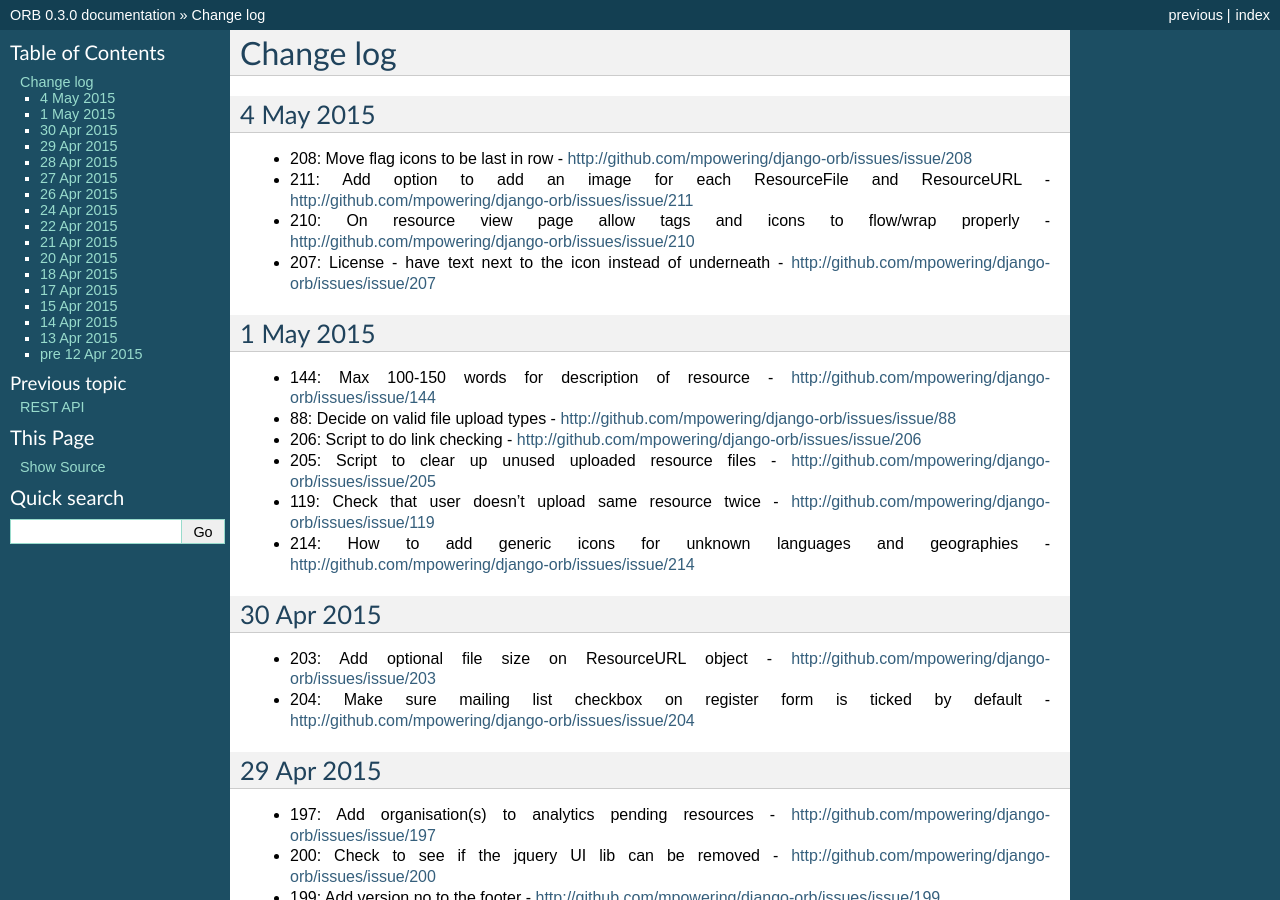
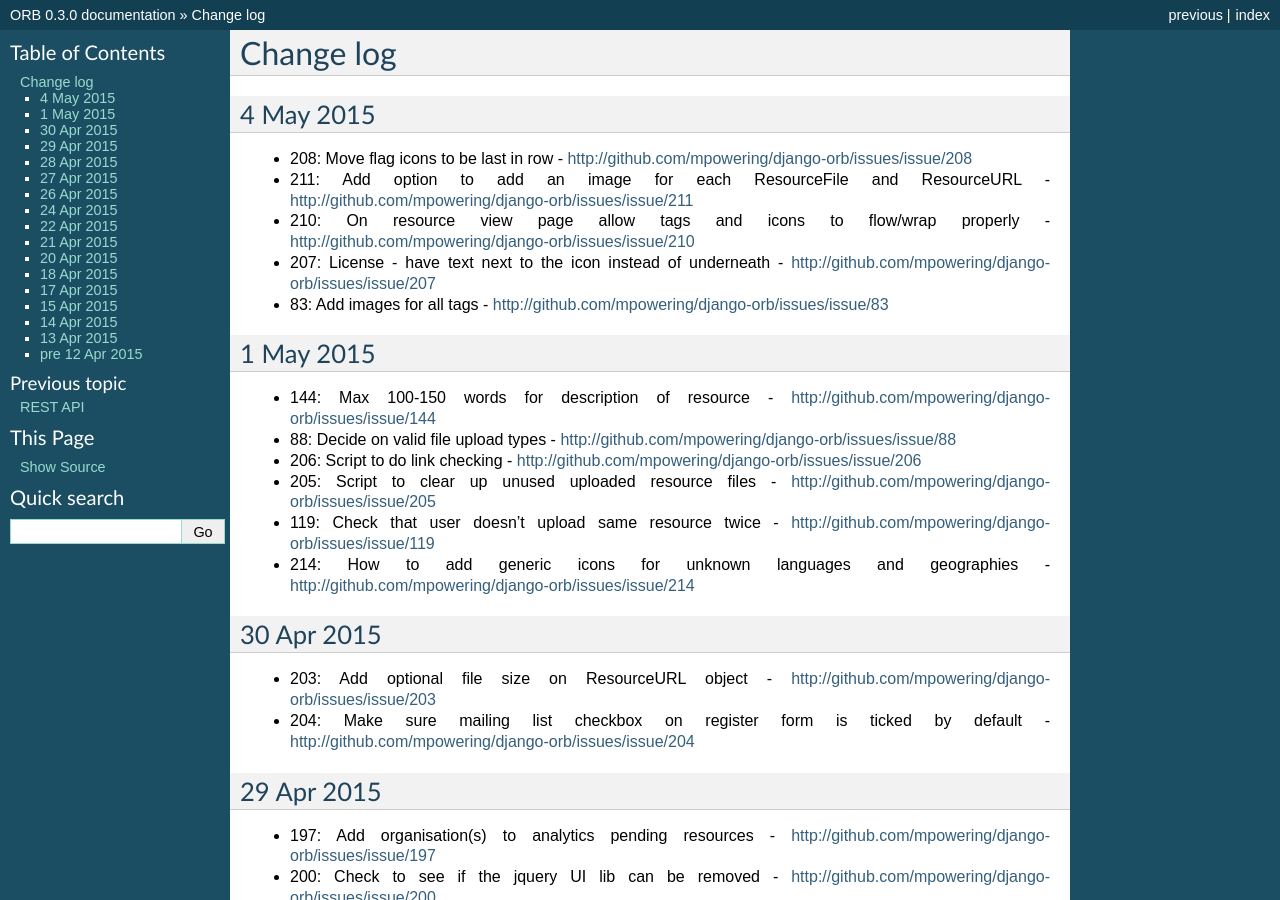
Before and after one commit to mPowering/django-orb, a Sphinx documentation site: the page built from docs/changelog.rst, in a window 1280 px wide and 900 px high. Built offline with Sphinx 7.4.7, drawn with Linux system fonts in a browser that asks for light colours.

Commit message:
CLOSED - task 83: Add images for all tags http://github.com/mpowering/django-orb/issues/issue/83

```diff
--- a/docs/changelog.rst
+++ b/docs/changelog.rst
@@ -7,6 +7,7 @@
 * 211: Add option to add an image for each ResourceFile and ResourceURL - http://github.com/mpowering/django-orb/issues/issue/211
 * 210: On resource view page allow tags and icons to flow/wrap properly - http://github.com/mpowering/django-orb/issues/issue/210
 * 207: License - have text next to the icon instead of underneath - http://github.com/mpowering/django-orb/issues/issue/207
+* 83: Add images for all tags - http://github.com/mpowering/django-orb/issues/issue/83
 
 1 May 2015
 -----------
--- a/orb/static/orb/style.css
+++ b/orb/static/orb/style.css
@@ -263,6 +263,7 @@
 	min-height:100px;
 	text-align:center;
 	margin: auto;
+	vertical-align:top;
 }
 
 .file-row {
```
